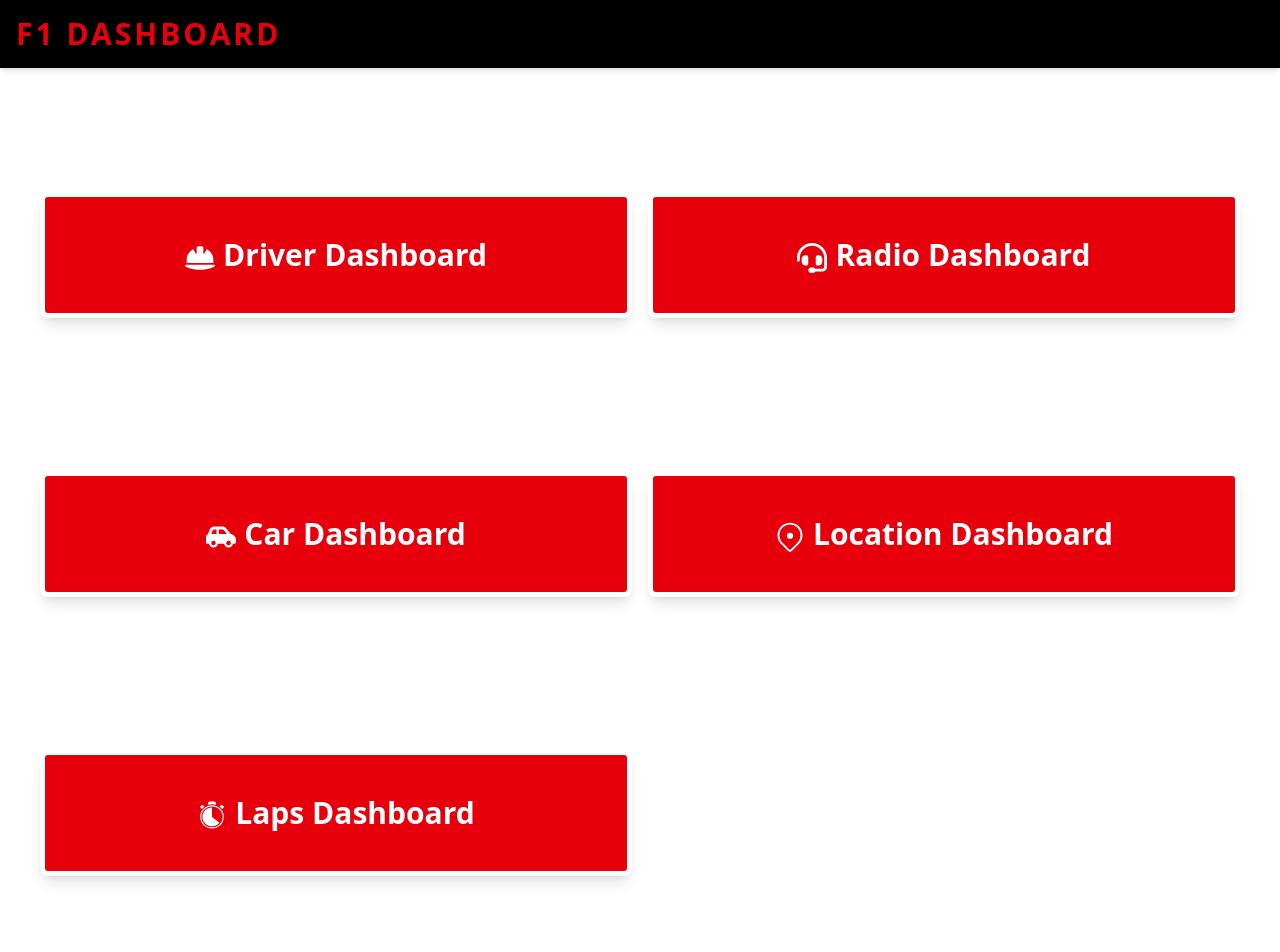
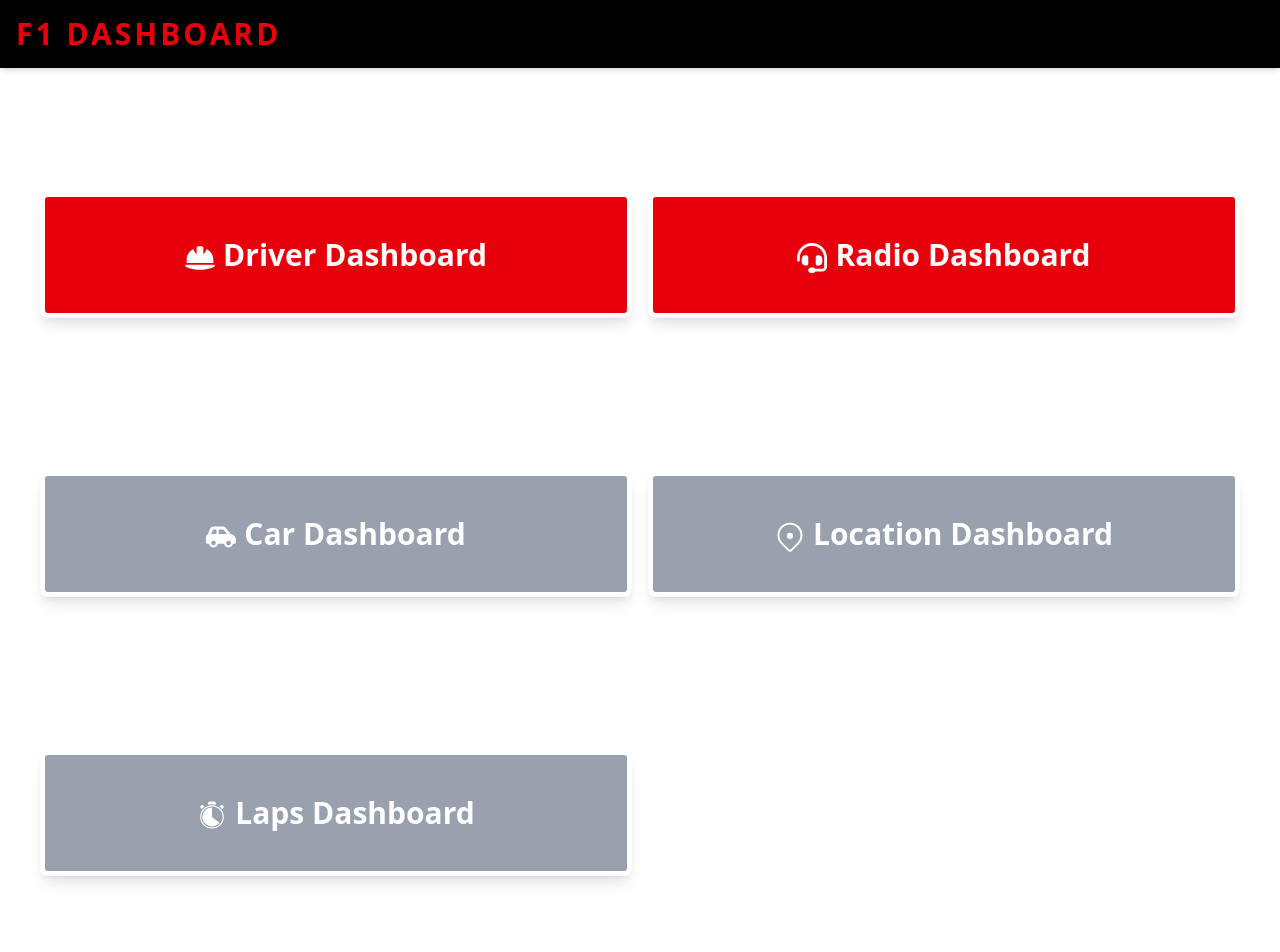
Before and after one commit to JohannesL2/F1-Dashboard, a React (Vite) app: page / in a window 1280 px wide. Shown: the top 952 px of the page. Built offline with nearby package versions, Linux system fonts and the light colour scheme.

Commit message:
Showing menu buttons doesn't work by greying them out, this gives the user a better experience

```diff
--- a/src/pages/HomePage.jsx
+++ b/src/pages/HomePage.jsx
@@ -25,20 +25,20 @@ const HomePage = () => {
       Radio Dashboard</Link>
 
       <Link
-      to='/DriverDashboard'
-      className='bg-red-600 text-white whitespace-normal break-words rounded-lg p-4 shadow-lg py-10 text-center text-3xl hover:text-black border-5 transition-all duration-300 ease-in-out'
+      to=''
+      className='bg-gray-400 text-gray-700 cursor-not-allowed text-white whitespace-normal break-words rounded-lg p-4 shadow-lg py-10 text-center text-3xl hover:text-black border-5 transition-all duration-300 ease-in-out'
       ><FaCarSide className='inline mr-2'/>
       Car Dashboard</Link>
 
       <Link
-      to='/DriverDashboard'
-      className='bg-red-600 text-white whitespace-normal break-words rounded-lg p-4 shadow-lg py-10 text-center text-3xl hover:text-black border-5 transition-all duration-300 ease-in-out'
+      to=''
+      className='bg-gray-400 text-gray-700 cursor-not-allowed text-white whitespace-normal break-words rounded-lg p-4 shadow-lg py-10 text-center text-3xl hover:text-black border-5 transition-all duration-300 ease-in-out'
       ><GoLocation className='inline mr-2'/>
       Location Dashboard</Link>
 
       <Link
-      to='/DriverDashboard'
-      className='bg-red-600 text-white whitespace-normal break-words rounded-lg p-4 shadow-lg py-10 text-center text-3xl hover:text-black border-5 transition-all duration-300 ease-in-out'
+      to=''
+      className='bg-gray-400 text-gray-700 cursor-not-allowed text-white whitespace-normal break-words rounded-lg p-4 shadow-lg py-10 text-center text-3xl hover:text-black border-5 transition-all duration-300 ease-in-out'
       ><GiStopwatch className='inline mr-2'/>
       Laps Dashboard</Link>
     </div>
```
